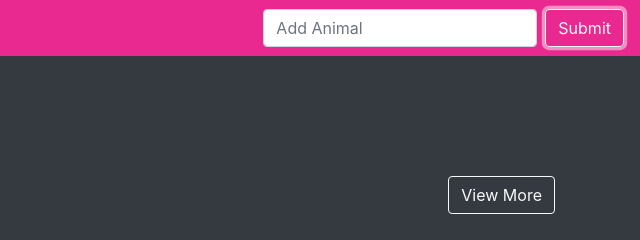
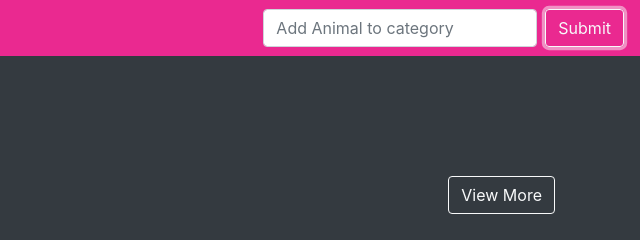
Before and after one commit to lakshmistrom/Giphy-App, a plain HTML site: page index.html in a window 1280 px wide. Both pictures are taken after typing "Sample" into the empty fields and a click on the button "Submit". Shown: the full height of the page, 640-1280 px from the left. Drawn offline with nearby package versions, Linux system fonts and the light colour scheme; no server answers.

Commit message:
completed form validation.

```diff
--- a/assets/css/style.css
+++ b/assets/css/style.css
@@ -4,3 +4,8 @@ body{
 .bg-pink{
     background-color: #ea2990;
 }
+
+.invalid-feedback{
+    width: auto;
+    margin-top: 0;
+}
--- a/assets/javascript/app.js
+++ b/assets/javascript/app.js
@@ -263,9 +263,19 @@ $("#runAddAnimal").click(function (event) {
     // (in addition to clicks). Prevents the page from reloading on form submit.
     event.preventDefault();
 
+    //input category
+    let inputCategory = $("#addAnimal").val().trim();
+
+    //define input pattern
+    let pattern = /^[a-zA-Z ]+$/;
+
+    //remove is-invalid class
+    $("#addAnimal").removeClass("is-invalid");
+
+    //input validation
+    if (pattern.test(inputCategory)) {
         //target input from add animal input box and add it to the topics array
-    topics.push($("#addAnimal").val().trim());
-    // console.log($("#addAnimal").val().trim());
+        topics.push(inputCategory);
 
         //clear text box
         $("#addAnimal").val("");
@@ -275,6 +285,10 @@ $("#runAddAnimal").click(function (event) {
 
         //add onto the list of animals
         addAnimal();
+    } else {
+        //show try again
+        $("#addAnimal").addClass("is-invalid");
+    }
 });
 
 //initializes gif
--- a/index.html
+++ b/index.html
@@ -10,7 +10,8 @@
     <link rel="stylesheet" href="https://stackpath.bootstrapcdn.com/bootstrap/4.1.3/css/bootstrap.min.css" integrity="sha384-MCw98/SFnGE8fJT3GXwEOngsV7Zt27NXFoaoApmYm81iuXoPkFOJwJ8ERdknLPMO"
         crossorigin="anonymous">
     <!-- downloadjs -->
-    <script src="https://cdnjs.cloudflare.com/ajax/libs/downloadjs/1.4.8/download.js" integrity="sha256-YZWhYBzoS9ytg//A93wj7gohVoN5rw78SPmTR2F/H7Q=" crossorigin="anonymous"></script>
+    <script src="https://cdnjs.cloudflare.com/ajax/libs/downloadjs/1.4.8/download.js" integrity="sha256-YZWhYBzoS9ytg//A93wj7gohVoN5rw78SPmTR2F/H7Q="
+        crossorigin="anonymous"></script>
     <!-- custom styling -->
     <link rel="stylesheet" type="text/css" media="screen" href="assets/css/style.css" />
 </head>
@@ -29,7 +30,12 @@
                 </li>
             </ul>
             <form class="form-inline my-2 my-lg-0">
-                <input id="addAnimal" class="form-control mr-sm-2" type="add" placeholder="Add Animal" aria-label="add">
+
+                <input id="addAnimal" class="form-control mr-sm-2" type="add" placeholder="Add Animal to category"
+                    aria-label="add">
+                <div class="invalid-feedback text-white mr-2">
+                    Try again.
+                </div>
                 <button id="runAddAnimal" class="btn btn-outline-light my-2 my-sm-0" type="submit">Submit</button>
             </form>
         </div>
```
Also changed, not shown: 1 other file. Lines whose indentation alone changed are shown as unchanged.
